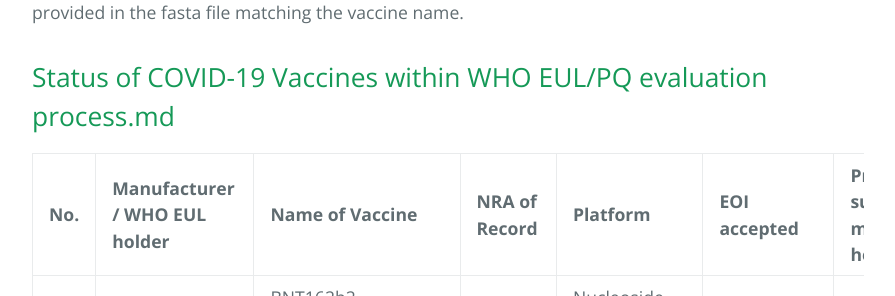
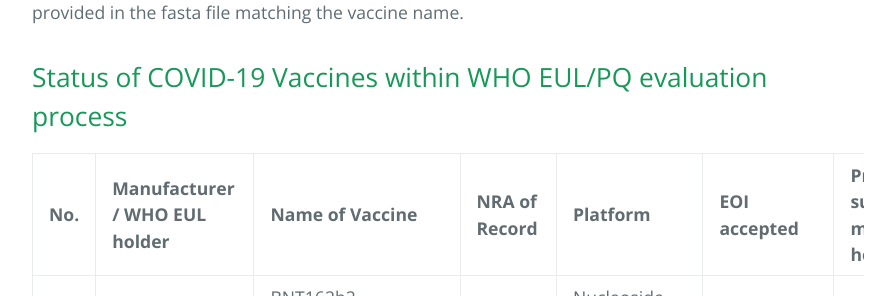
Before and after one commit to DylanLawless/SARS-CoV-2-VOC.github.io, a Jekyll site: the page built from vaccine_list/vaccine_list.md, in a window 1280 px wide and 900 px high, scrolled down 1045 px. Shown: the part 201-497 px from the top of the window, without its empty margins (192-1087 px from the left). Built offline with Jekyll 4.4.1, drawn with Linux system fonts in a browser that asks for light colours; our own code applies the rules of GitHub Pages for plain Markdown files.

```diff
--- a/vaccine_list/vaccine_list.md
+++ b/vaccine_list/vaccine_list.md
@@ -34,7 +34,7 @@ For those with no coding sequence provided (the majority),
 the authors' description of genetic modification was used to reconstruct the vaccine coding sequence.
 This sequence, along with the construction methods is provided in the fasta file matching the vaccine name.
 
-## Status of COVID-19 Vaccines within WHO EUL/PQ evaluation process.md
+## Status of COVID-19 Vaccines within WHO EUL/PQ evaluation process
 
 |	No.	|	Manufacturer / WHO EUL holder 	|	Name of Vaccine 	|	NRA of Record 	|	Platform 	|	EOI accepted 	|	Pre- submission meeting held 	|	Dossier accepted for review	|	Status of assessment	|	Anticipated decision date	|
 |	---:	|	:---	|	:---	|	:---	|	:---	|	:---	|	:---	|	:---	|	:---	|	:---	|
```
